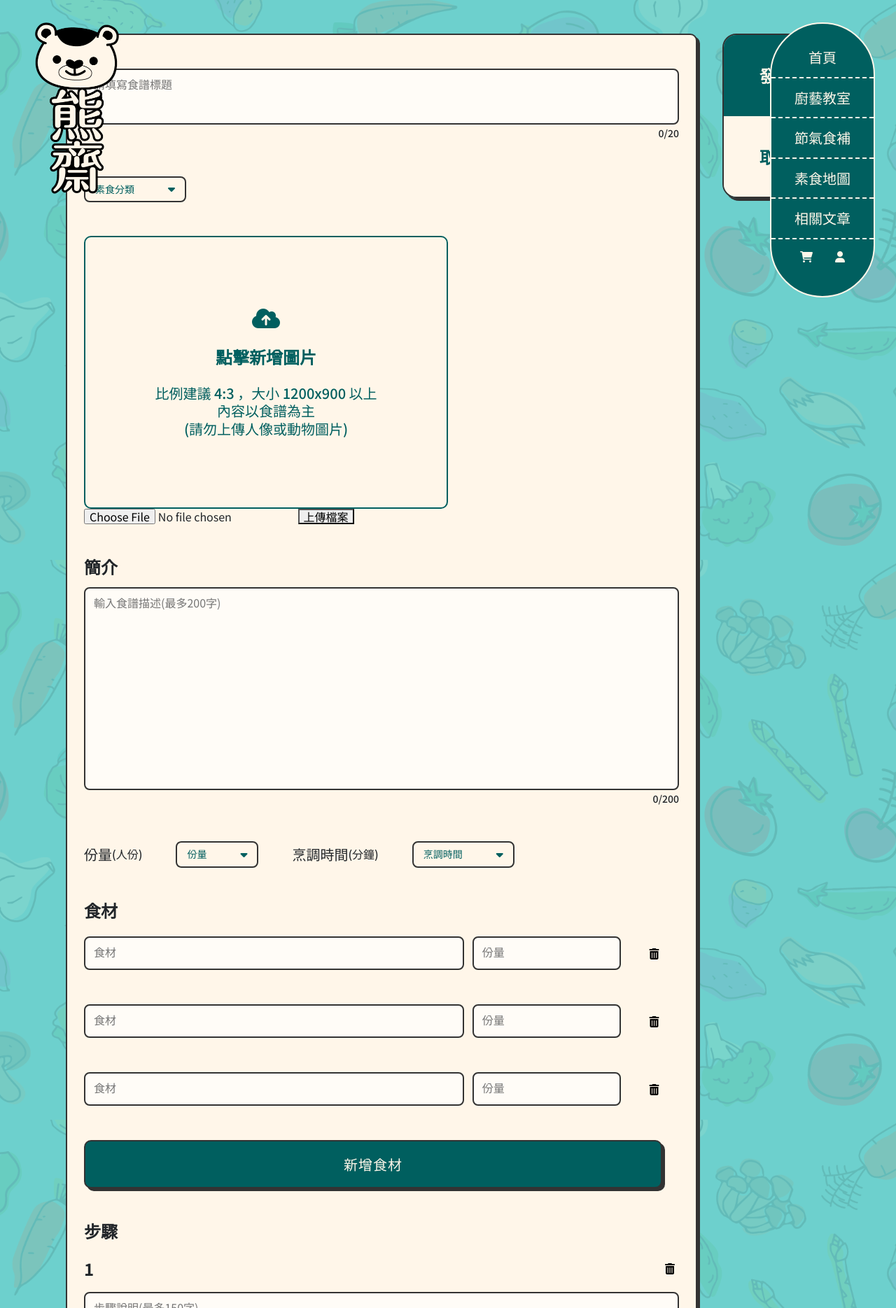
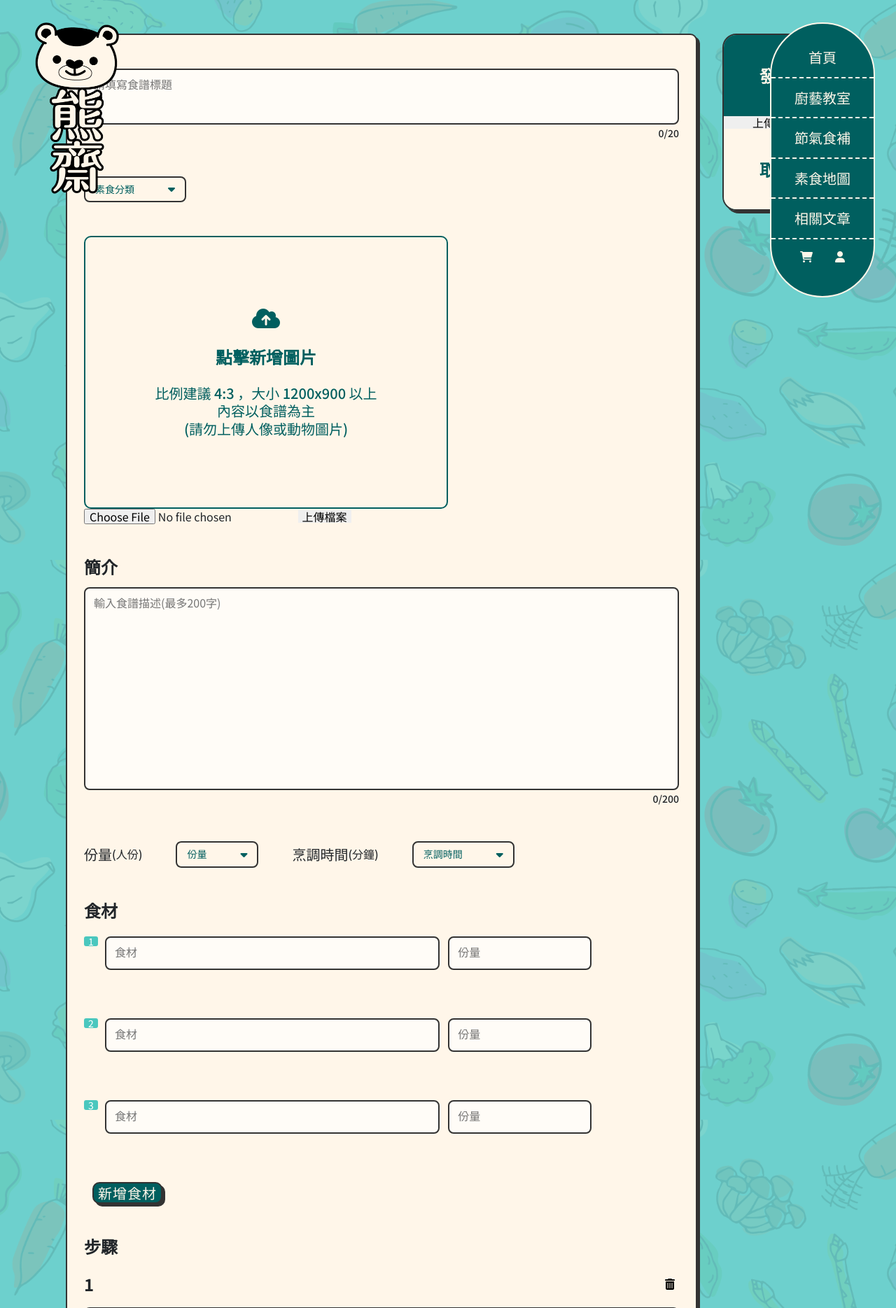
Before and after one commit to lem0602/bearsu, a PHP site: page /write_recipes.php in a window 1280 px wide. Shown: the top 1869 px of the page at 70% size. Run offline with PHP 8.4, Linux system fonts and the light colour scheme; data comes from the database, SQL or seed files in the repository; data that the repository does not hold is empty.

Commit message:
[ update ] php

```diff
--- a/css/write_recipes.css
+++ b/css/write_recipes.css
@@ -1,6 +1,11 @@
 body {
     background: url(../images/all_bg.png) no-repeat center bottom / cover fixed;
     background-color: var(--mygreen);
+}
+
+button {
+    background-color: none;
+    border: none;
 }
 
 /* write-recipes */
@@ -96,7 +101,6 @@ body {
 .veggie-category-dropdown {
     margin-bottom: 48px;
     display: flex;
-
 }
 /* 下拉是選單外觀設定 */
 .dropbtn {
@@ -289,7 +293,7 @@ body {
 }
 
 @media screen and (min-width: 570px) {
-    .ingredients-box{
+    .ingredients-box {
         margin-bottom: 48px;
         flex-direction: row;
     }
@@ -349,6 +353,37 @@ body {
     margin-bottom: 24px;
 }
 
+/* list holder   */
+.listHolder li {
+    counter-increment: step-counter;
+    overflow: hidden;
+    padding: 0 0 20px 30px;
+    position: relative;
+}
+
+.listHolder li:before {
+    content: counter(step-counter);
+    background: #4ac7be;
+    color: #fff;
+    font-size: 14px;
+    padding: 0px 6px;
+    border-radius: 3px;
+    position: absolute;
+    top: 0;
+    left: 0;
+}
+
+.listHolder .listName {
+    float: left;
+}
+
+.listHolder .btn-icon {
+    float: right;
+    margin: 0 0 0 20px;
+}
+
+/* ------------------- */
+
 .text-addIngredients {
     width: 100%;
     height: 48px;
@@ -384,6 +419,20 @@ body {
     }
 }
 
+.listHolderLi {
+    margin-bottom: 24px;
+}
+
+@media screen and (min-width: 570px) {
+    .listHolderLi {
+        margin-bottom: 48px;
+    }
+}
+
+.addIngBtn h3 {
+    width: 100%;
+}
+
 .detail-box {
     margin-right: 12px;
 }
@@ -411,6 +460,11 @@ body {
     justify-content: space-between;
     align-items: center;
     margin-bottom: 14px;
+}
+
+.step .header h2{
+    counter-reset: chapter 99 section -1 money 200000000 nobody
+
 }
 
 .step button {
--- a/write_recipes.php
+++ b/write_recipes.php
@@ -72,6 +72,7 @@ if ($totalRows > 0) {
 <?php include __DIR__ . '/kc_parts/navbar.php'; ?>
 
 <main>
+    <form id="file-uploader" action=" upload.php" method="POST" enctype="multipart/form-data">
         <div class="container">
             <div class="row">
                 <!-- 寫食譜 -->
@@ -91,7 +92,7 @@ if ($totalRows > 0) {
 
                                 <div type="button" class="dropdown-content">
                                     <?php foreach ($cates as $c) : ?>
-                                    <a type="button" href="#0">
+                                        <a type="button" href="">
                                             <h5><?= $c['classification'] ?></h5>
                                         </a>
                                     <?php endforeach ?>
@@ -180,69 +181,66 @@ if ($totalRows > 0) {
                                         <h2>食材</h2>
                                     </lable>
                                     <div class="container">
-                                    <!-- 新增食材列表 -->
                                         <div class="row allDetail-box">
-                                        <div class="detail-box col p-0">
+                                            <!-- list holder -->
+                                            <div class="listHolder">
+                                                <ul class="list">
+                                                    <li class="row listHolderLi">
+                                                        <div class="detail-box col-7 col-md-7 p-0">
                                                             <textarea placeholder="食材" rows="5" maxlength="200" class="text-addIngredients" id="addIngredients-detail"></textarea>
                                                         </div>
-                                        <div class="detail-box col-3 p-0">
+                                                        <div class="detail-box col-3 col-md-3 p-0">
                                                             <textarea placeholder="份量" rows="5" maxlength="200" class="text-addIngredients" id="addIngredients-detail"></textarea>
                                                         </div>
-                                        <div class="col-1 p-0">
-                                            <button class="del-introduction" type="button" aria-label="刪除食材">
-                                                <i class="fa-solid fa-trash-can"></i>
-                                            </button>
-                                        </div>
-                                    </div>
+                                                    </li>
 
-                                    <div class="row allDetail-box">
-                                        <div class="detail-box col p-0">
+                                                    <li class="row listHolderLi">
+                                                        <div class="detail-box col-7 col-md-7 p-0">
                                                             <textarea placeholder="食材" rows="5" maxlength="200" class="text-addIngredients" id="addIngredients-detail"></textarea>
                                                         </div>
-                                        <div class="detail-box col-3 p-0">
+                                                        <div class="detail-box col-3 col-md-3 p-0">
                                                             <textarea placeholder="份量" rows="5" maxlength="200" class="text-addIngredients" id="addIngredients-detail"></textarea>
                                                         </div>
-                                        <div class="col-1 p-0">
-                                            <button class="del-introduction" type="button" aria-label="刪除食材">
-                                                <i class="fa-solid fa-trash-can"></i>
-                                            </button>
-                                        </div>
-                                    </div>
+                                                    </li>
 
-                                    <div class="row allDetail-box">
-                                        <div class="detail-box col p-0">
+                                                    <li class="row listHolderLi">
+                                                        <div class="detail-box col-7 col-md-7 p-0">
                                                             <textarea placeholder="食材" rows="5" maxlength="200" class="text-addIngredients" id="addIngredients-detail"></textarea>
                                                         </div>
-                                        <div class="detail-box col-3 p-0">
+                                                        <div class="detail-box col-3 col-md-3 p-0">
                                                             <textarea placeholder="份量" rows="5" maxlength="200" class="text-addIngredients" id="addIngredients-detail"></textarea>
                                                         </div>
-                                        <div class="col-1 p-0">
-                                            <button class="del-introduction" type="button" aria-label="刪除食材">
-                                                <i class="fa-solid fa-trash-can"></i>
+                                                    </li>
+
+                                                </ul>
+                                            </div>
+                                            <!-- form holder -->
+                                            <div class="formHolder">
+                                                <button type="button" id="addBtn" class="darkbutton">
+                                                    <h3 class="addIng">新增食材</h3>
                                                 </button>
-                                        </div>
-                                    </div>
-                                    <!-- 新增食材btn -->
-                                    <div class="row addbtn">
-                                        <a class=darkbutton>
-                                            <h3>新增食材</h3>
-                                        </a>
                                             </div>
                                         </div>
                                     </div>
                                 </div>
                             </div>
+                        </div>
+
                         <!-- 步驟 -->
                         <div class="step">
                             <h2 class="title">步驟</h2>
+
                             <div class="step-box">
+                                <ul class="step-list">
+                                    <?php for ($i = 1; $i <= 3; $i++) : ?>
+                                        <li class="list-li">
                                             <div class="addimg">
                                                 <!-- to do 點擊新增圖片 -->
                                             </div>
                                             <div class="textarea">
                                                 <div class="header">
                                                     <h2>1</h2>
-                                    <button class="del-step-instructions" type="button" aria-label="刪除步驟說明">
+                                                    <button class="del-step-instructions" type="button" aria-label="刪除步驟說明" onclick="event.currentTarget.closest('.list-li').remove()">
                                                         <i class="fa-solid fa-trash-can"></i>
                                                     </button>
                                                 </div>
@@ -251,49 +249,20 @@ if ($totalRows > 0) {
                                                     <p><span class="textNum1">0/150</span></p>
                                                 </div>
                                             </div>
-                        </div>
-                        <div class="step-box">
-                            <div class="addimg">
-                                <!-- to do 點擊新增圖片 -->
-                            </div>
-                            <div class="textarea">
-                                <div class="header">
-                                    <h2>2</h2>
-                                    <button class="del-step-instructions" type="button" aria-label="刪除步驟說明">
-                                        <i class="fa-solid fa-trash-can"></i>
-                                    </button>
-                                </div>
-                                <div class="textarea-box">
-                                    <textarea placeholder="步驟說明(最多150字)" rows="5" maxlength="150" class="step-textarea" id="introduction-detail"></textarea>
-                                    <p><span class="textNum2">0/150</span></p>
-                                </div>
-                            </div>
-                        </div>
-                        <div class="step-box">
-                            <div class="addimg">
-                                <!-- to do 點擊新增圖片 -->
-                            </div>
-                            <div class="textarea">
-                                <div class="header">
-                                    <h2>3</h2>
-                                    <button class="del-step-instructions" type="button" aria-label="刪除步驟說明">
-                                        <i class="fa-solid fa-trash-can"></i>
-                                    </button>
-                                </div>
-                                <div class="textarea-box">
-                                    <textarea placeholder="步驟說明(最多150字)" rows="5" maxlength="150" class="step-textarea" id="introduction-detail"></textarea>
-                                    <p><span class="textNum3">0/150</span></p>
-                                </div>
-                            </div>
+                                        </li>
+                                    <?php endfor ?>
+                                </ul>
                             </div>
                             <!-- 新增步驟btn -->
                             <div class="addbtn">
-                            <a class="darkbutton">
+                                <a type="button" class="darkbutton" id="addBtn">
                                     <h3>新增步驟</h3>
                                 </a>
                             </div>
+
                         </div>
                     </div>
+
                 </section>
                 <!-- 發布雨取消按鈕 -->
                 <section id="postcancel" class="col-md-2">
@@ -301,13 +270,15 @@ if ($totalRows > 0) {
                         <a class="lightbutton" href="./recipe_list.php">
                             <h2>取消</h2>
                         </a>
-                    <a class="darkbutton" href="./recipe_list.php">
+                        <a class="darkbutton" href="javascript:document.form1.submit();" name="submit">
                             <h2>發布</h2>
                         </a>
+                        <button type="submit" name="submit">上傳檔案</button>
                     </div>
                 </section>
             </div>
         </div>
+    </form>
 </main>
 
 <section id="footer">
@@ -317,6 +288,7 @@ if ($totalRows > 0) {
 </section>
 
 <?php include __DIR__ . '/kc_parts/scripts.php'; ?>
+<!-- 自數偵測 -->
 <script>
     //封裝一個限制字數方法
     var checkStrLengths = function(str, maxLength) {
@@ -364,7 +336,7 @@ if ($totalRows > 0) {
         //顯示字數
         $(".titleNum").html(len + '/20');
     });
-    for (i = 1 ; i < 10; i++) {
+    for (i = 1; i < 10; i++) {
         $(".step-textarea").on('input propertychange', function() {
 
             //獲取輸入內容
@@ -379,8 +351,23 @@ if ($totalRows > 0) {
             }
 
             //顯示字數
-            $(".textNum1").html(len + '/150');
+            $(".textNum" + i).html(len + '/150');
         });
     }
 </script>
+<!-- add the new list -->
+<script>
+    const divList = document.querySelector('.step-box');
+
+    const addInput = document.querySelector('#addInput');
+    const addBtn = document.querySelector('#addBtn');
+
+    addBtn.addEventListener('click', () => {
+        const ul = divList.querySelector('ul');
+        const li = document.createElement('li');
+        console.log("li", li);
+        ul.appendChild(li);
+    });
+</script>
+
 <?php include __DIR__ . '/kc_parts/html-foot.php'; ?>
```
Also changed, not shown: uploads/633e3410004898.58234440.jpg (added). Lines whose indentation alone changed are shown as unchanged.
